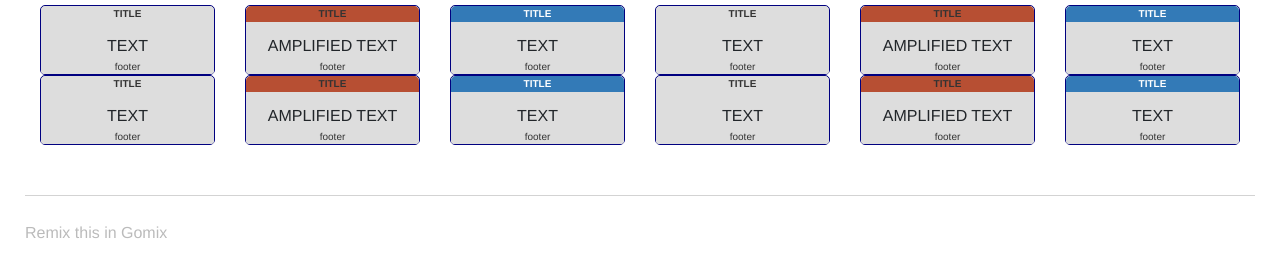
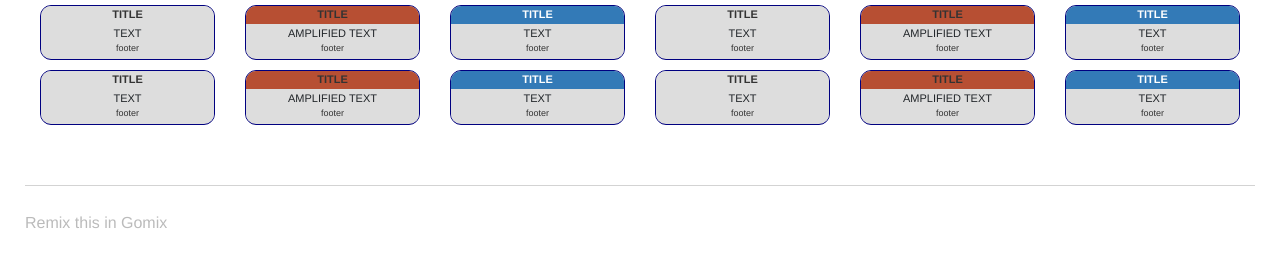
Before and after one commit to judgewooden/webentry, a website: page views/index.html in a window 1280 px wide. Shown: the part 76-352 px from the top of the page. Drawn offline with nearby package versions, Linux system fonts and the light colour scheme.

Commit message:
🍻🚍 Updated with Gomix

```diff
--- a/public/style.css
+++ b/public/style.css
@@ -5,18 +5,23 @@
 /* less: http://lesscss.org/ */
 
 .douwe-css-box{
-  border: .05rem solid navy;
-  border-radius: 5px;
-  min-height: 70px;
+  font-size: 11px;
+  border: 1px solid navy;
+  border-radius: 1em;
+  min-height: 55px;
   box-shadow: none;
   background-color: #dddddd;
-  margin-bottom: 0;
+  margin-bottom: 10px;
   padding: 0;
+  overflow: hidden;
+}
 
+.douwe-css-value{
+  padding: 0;
 }
 
 .douwe-css-footer{
-  font-size: 10px;
+  font-size: 9px;
   text-align: center;
   border-top: 1px solid transparent;
   color: #333;
@@ -25,12 +30,11 @@
 }
 
 .douwe-css-title{
-  font-size: 10px;
+  font-size: 11px;
   font-weight: bold;
   text-align:center;
   border-bottom: 1px solid transparent;
-  border-top-left-radius: 5px;
-  border-top-right-radius: 5px;
+  margin-bottom: 1px;
 }
 
 .douwe-css-info{
--- a/views/index.html
+++ b/views/index.html
@@ -34,7 +34,7 @@
           <div class="card card-block douwe-css-box ">
             <div class="card-title douwe-css-info douwe-css-title"> TITLE </div>
 <!--            <div class="card-subtitle douwe-css-subtitle"> SUB-TITLE </div>  -->
-            <div class="card-text" style="text-align:center"> TEXT </div>
+            <div class="card-text douwe-css-value" style="text-align:center"> TEXT </div>
             <div class="card-footer douwe-css-footer"> footer </div>
           </div>
         </div>
@@ -42,7 +42,7 @@
           <div class="card card-block douwe-css-box data-toggle="tooltip" data-placement="bottom" title="Hoi tooltip"">
             <div class="card-title douwe-css-error douwe-css-title"> TITLE </div>
 <!--            <div class="card-subtitle douwe-css-subtitle"> SUB-TITLE </div>   -->
-            <div class="card-text" style="text-align:center"> AMPLIFIED TEXT </div>
+            <div class="card-text douwe-css-value" style="text-align:center"> AMPLIFIED TEXT </div>
             <div class="card-footer douwe-css-footer"> footer </div>
           </div>
         </div>
@@ -50,7 +50,7 @@
           <div class="card card-block douwe-css-box">
             <div class="card-title douwe-css-okay douwe-css-title "> TITLE </div>
 <!--            <div class="card-subtitle douwe-css-subtitle"> SUB-TITLE </div>   -->
-            <div class="card-text" style="text-align:center"> TEXT </div>
+            <div class="card-text douwe-css-value" style="text-align:center"> TEXT </div>
             <div class="card-footer douwe-css-footer"> footer </div>
           </div>
         </div>
@@ -58,7 +58,7 @@
           <div class="card card-block douwe-css-box ">
             <div class="card-title douwe-css-info douwe-css-title"> TITLE </div>
 <!--            <div class="card-subtitle douwe-css-subtitle"> SUB-TITLE </div>  -->
-            <div class="card-text" style="text-align:center"> TEXT </div>
+            <div class="card-text douwe-css-value" style="text-align:center"> TEXT </div>
             <div class="card-footer douwe-css-footer"> footer </div>
           </div>
         </div>
@@ -66,7 +66,7 @@
           <div class="card card-block douwe-css-box data-toggle="tooltip" data-placement="bottom" title="Hoi tooltip"">
             <div class="card-title douwe-css-error douwe-css-title"> TITLE </div>
 <!--            <div class="card-subtitle douwe-css-subtitle"> SUB-TITLE </div>   -->
-            <div class="card-text" style="text-align:center"> AMPLIFIED TEXT </div>
+            <div class="card-text douwe-css-value" style="text-align:center"> AMPLIFIED TEXT </div>
             <div class="card-footer douwe-css-footer"> footer </div>
           </div>
         </div>
@@ -74,7 +74,7 @@
           <div class="card card-block douwe-css-box">
             <div class="card-title douwe-css-okay douwe-css-title "> TITLE </div>
 <!--            <div class="card-subtitle douwe-css-subtitle"> SUB-TITLE </div>   -->
-            <div class="card-text" style="text-align:center"> TEXT </div>
+            <div class="card-text douwe-css-value" style="text-align:center"> TEXT </div>
             <div class="card-footer douwe-css-footer"> footer </div>
           </div>
         </div>
@@ -84,7 +84,7 @@
           <div class="card card-block douwe-css-box ">
             <div class="card-title douwe-css-info douwe-css-title"> TITLE </div>
 <!--            <div class="card-subtitle douwe-css-subtitle"> SUB-TITLE </div>  -->
-            <div class="card-text" style="text-align:center"> TEXT </div>
+            <div class="card-text douwe-css-value" style="text-align:center"> TEXT </div>
             <div class="card-footer douwe-css-footer"> footer </div>
           </div>
         </div>
@@ -92,7 +92,7 @@
           <div class="card card-block douwe-css-box data-toggle="tooltip" data-placement="bottom" title="Hoi tooltip"">
             <div class="card-title douwe-css-error douwe-css-title"> TITLE </div>
 <!--            <div class="card-subtitle douwe-css-subtitle"> SUB-TITLE </div>   -->
-            <div class="card-text" style="text-align:center"> AMPLIFIED TEXT </div>
+            <div class="card-text douwe-css-value" style="text-align:center"> AMPLIFIED TEXT </div>
             <div class="card-footer douwe-css-footer"> footer </div>
           </div>
         </div>
@@ -100,7 +100,7 @@
           <div class="card card-block douwe-css-box">
             <div class="card-title douwe-css-okay douwe-css-title "> TITLE </div>
 <!--            <div class="card-subtitle douwe-css-subtitle"> SUB-TITLE </div>   -->
-            <div class="card-text" style="text-align:center"> TEXT </div>
+            <div class="card-text douwe-css-value" style="text-align:center"> TEXT </div>
             <div class="card-footer douwe-css-footer"> footer </div>
           </div>
         </div>
@@ -108,7 +108,7 @@
           <div class="card card-block douwe-css-box ">
             <div class="card-title douwe-css-info douwe-css-title"> TITLE </div>
 <!--            <div class="card-subtitle douwe-css-subtitle"> SUB-TITLE </div>  -->
-            <div class="card-text" style="text-align:center"> TEXT </div>
+            <div class="card-text douwe-css-value" style="text-align:center"> TEXT </div>
             <div class="card-footer douwe-css-footer"> footer </div>
           </div>
         </div>
@@ -116,7 +116,7 @@
           <div class="card card-block douwe-css-box data-toggle="tooltip" data-placement="bottom" title="Hoi tooltip"">
             <div class="card-title douwe-css-error douwe-css-title"> TITLE </div>
 <!--            <div class="card-subtitle douwe-css-subtitle"> SUB-TITLE </div>   -->
-            <div class="card-text" style="text-align:center"> AMPLIFIED TEXT </div>
+            <div class="card-text douwe-css-value" style="text-align:center"> AMPLIFIED TEXT </div>
             <div class="card-footer douwe-css-footer"> footer </div>
           </div>
         </div>
@@ -124,7 +124,7 @@
           <div class="card card-block douwe-css-box">
             <div class="card-title douwe-css-okay douwe-css-title "> TITLE </div>
 <!--            <div class="card-subtitle douwe-css-subtitle"> SUB-TITLE </div>   -->
-            <div class="card-text" style="text-align:center"> TEXT </div>
+            <div class="card-text douwe-css-value" style="text-align:center"> TEXT </div>
             <div class="card-footer douwe-css-footer"> footer </div>
           </div>
         </div>
```
